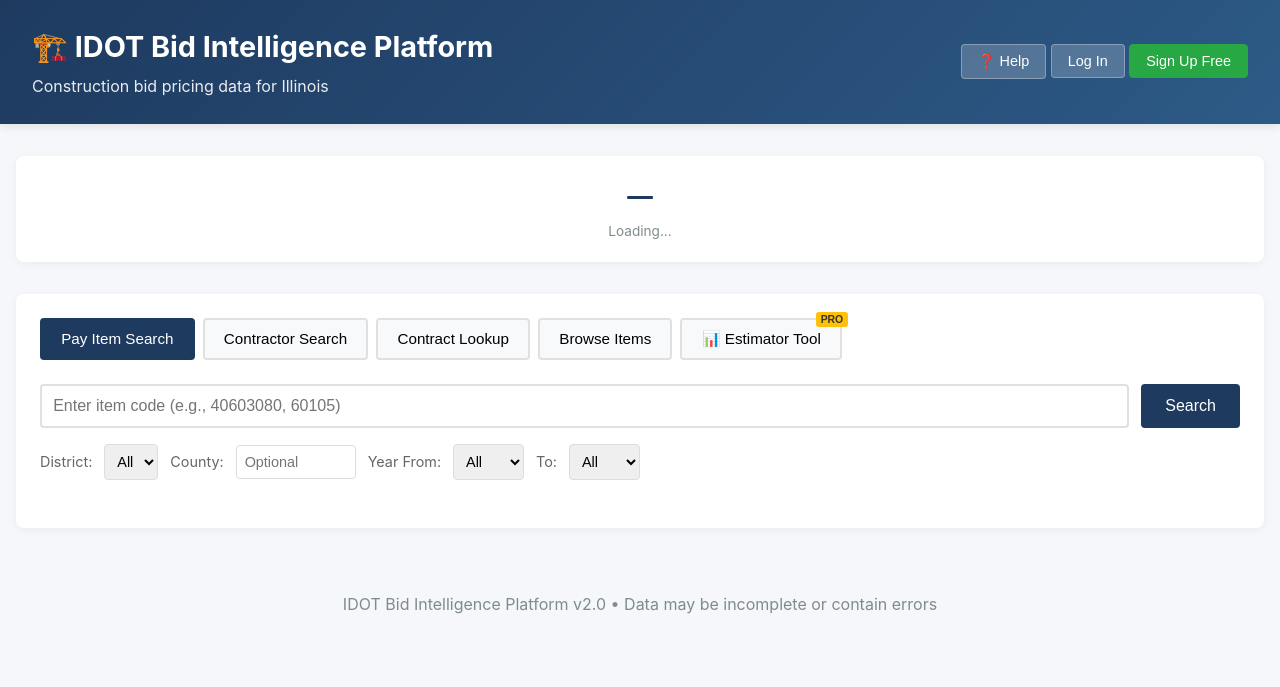
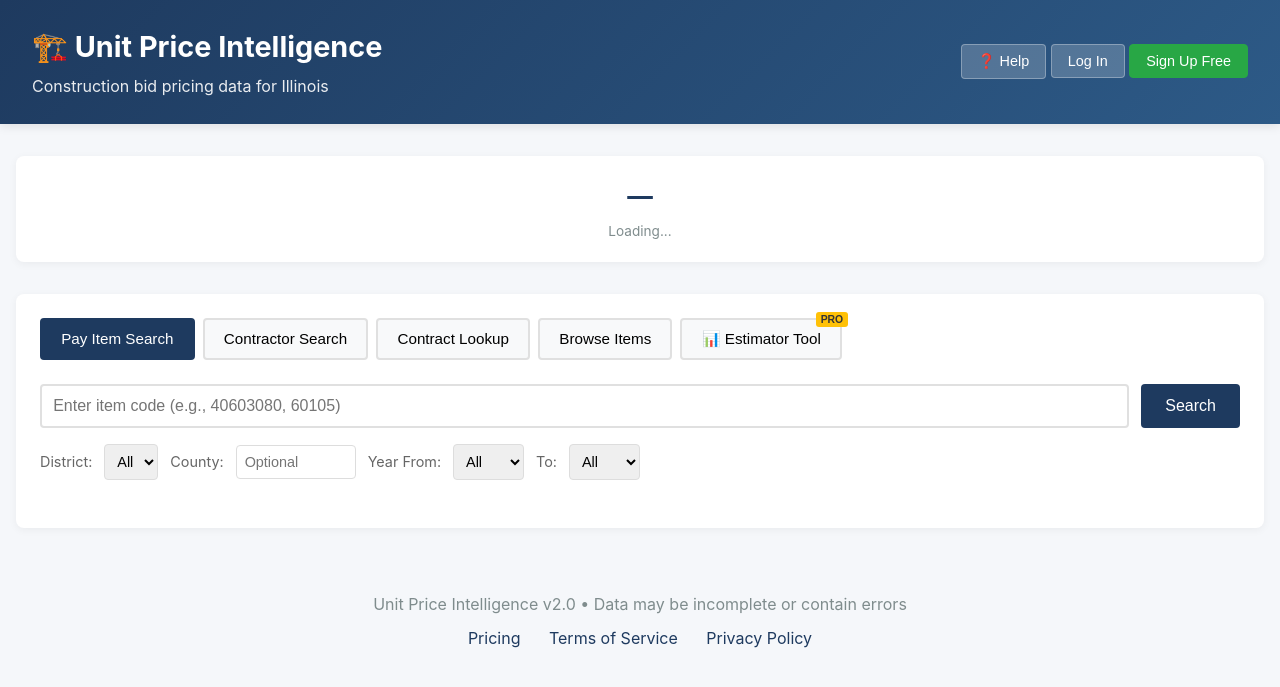
Before and after one commit to wentemd/idot-platform, a Python web app: template app/templates/index.html in a window 1280 px wide. Shown: the top 687 px of the page. Run offline with Jinja, Linux system fonts and the light colour scheme; the template is opened without the code that fills it, so the values that code supplies are empty.

Commit message:
Add files via upload

```diff
--- a/app/templates/index.html
+++ b/app/templates/index.html
@@ -3,7 +3,7 @@
 <head>
     <meta charset="UTF-8">
     <meta name="viewport" content="width=device-width, initial-scale=1.0">
-    <title>IDOT Bid Intelligence Platform</title>
+    <title>Unit Price Intelligence</title>
     <style>
         * {
             margin: 0;
@@ -866,7 +866,7 @@
         <div class="container">
             <div class="header-content">
                 <div>
-                    <h1>🏗️ IDOT Bid Intelligence Platform</h1>
+                    <h1>🏗️ Unit Price Intelligence</h1>
                     <p>Construction bid pricing data for Illinois</p>
                 </div>
                 <div class="header-buttons">
@@ -878,7 +878,7 @@
                     </div>
                     <!-- Logged in state -->
                     <div id="loggedInButtons" class="hidden">
-                        <span id="searchesRemaining" class="searches-remaining hidden">10 searches left today</span>
+                        <span id="searchesRemaining" class="searches-remaining hidden">5 searches left today</span>
                         <button class="header-btn" onclick="showHelp()">❓ Help</button>
                         <div class="user-menu">
                             <button class="user-menu-btn" onclick="toggleUserMenu()">
@@ -1095,7 +1095,12 @@
     </div>
 
     <div class="footer">
-        <p>IDOT Bid Intelligence Platform v2.0 • Data may be incomplete or contain errors</p>
+        <p>Unit Price Intelligence v2.0 • Data may be incomplete or contain errors</p>
+        <div style="margin-top: 0.5rem;">
+            <a href="/pricing" style="color: #1e3a5f; margin: 0 0.75rem; text-decoration: none;">Pricing</a>
+            <a href="/terms" style="color: #1e3a5f; margin: 0 0.75rem; text-decoration: none;">Terms of Service</a>
+            <a href="/privacy" style="color: #1e3a5f; margin: 0 0.75rem; text-decoration: none;">Privacy Policy</a>
+        </div>
     </div>
 
     <!-- Login Modal -->
@@ -1164,14 +1169,14 @@
             <div class="pricing-cards">
                 <div class="pricing-card">
                     <h3>Monthly</h3>
-                    <div class="price">$49<span>/mo</span></div>
+                    <div class="price">$29<span>/mo</span></div>
                     <div class="savings">&nbsp;</div>
                     <button class="btn btn-primary" onclick="subscribe('monthly')">Start 7-Day Free Trial</button>
                 </div>
                 <div class="pricing-card featured">
                     <h3>Annual</h3>
-                    <div class="price">$499<span>/yr</span></div>
-                    <div class="savings">Save $89/year</div>
+                    <div class="price">$299<span>/yr</span></div>
+                    <div class="savings">Save $49/year</div>
                     <button class="btn btn-upgrade" onclick="subscribe('yearly')">Start 7-Day Free Trial</button>
                 </div>
             </div>
```
